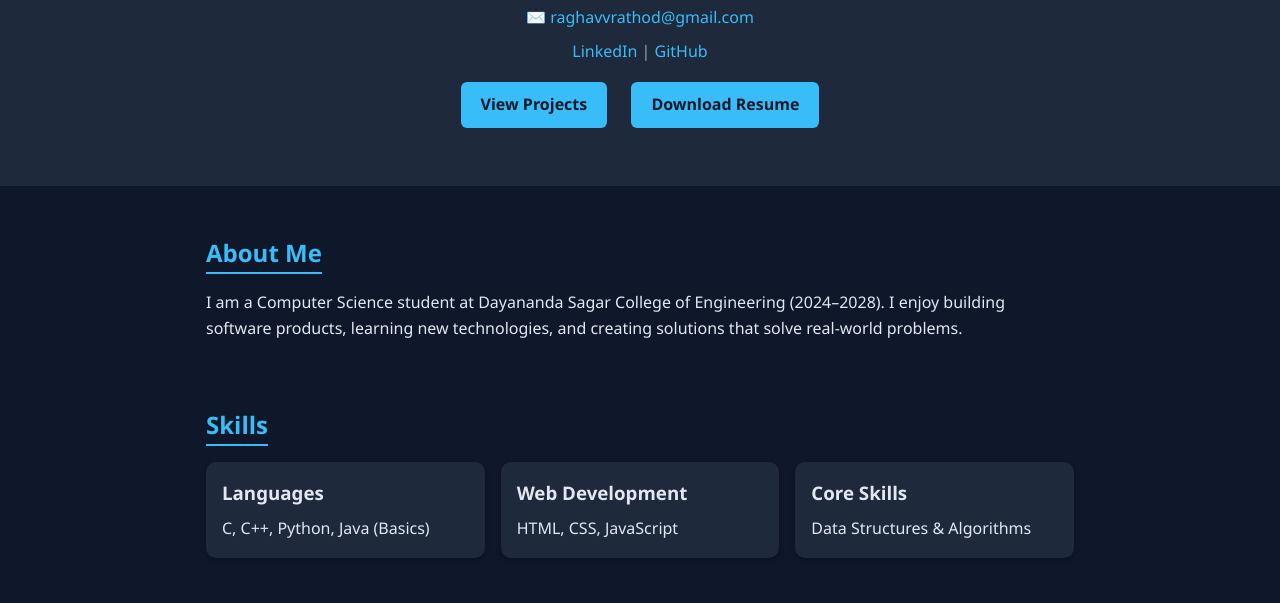
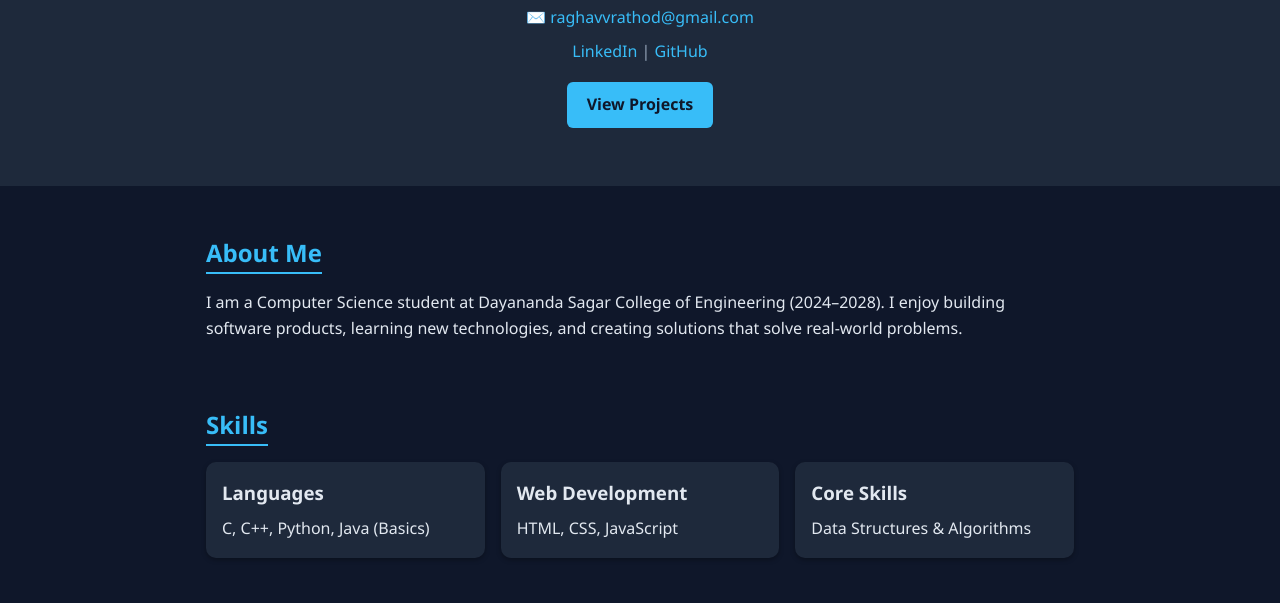
Before and after one commit to RaghavendraRathod/Portfolio, a plain HTML site: page index.html in a window 1280 px wide. Shown: the part 156-759 px from the top of the page. Drawn offline with Linux system fonts and the light colour scheme.

Commit message:
Fix HTML formatting and clean up code

```diff
--- a/index.html
+++ b/index.html
@@ -131,9 +131,7 @@ footer{
 
     <a href="#projects" class="btn">View Projects</a>
 
-    <a href="resume.pdf" class="btn" target="_blank">
-        Download Resume
-    </a>
+
 
 </header>
 
```
